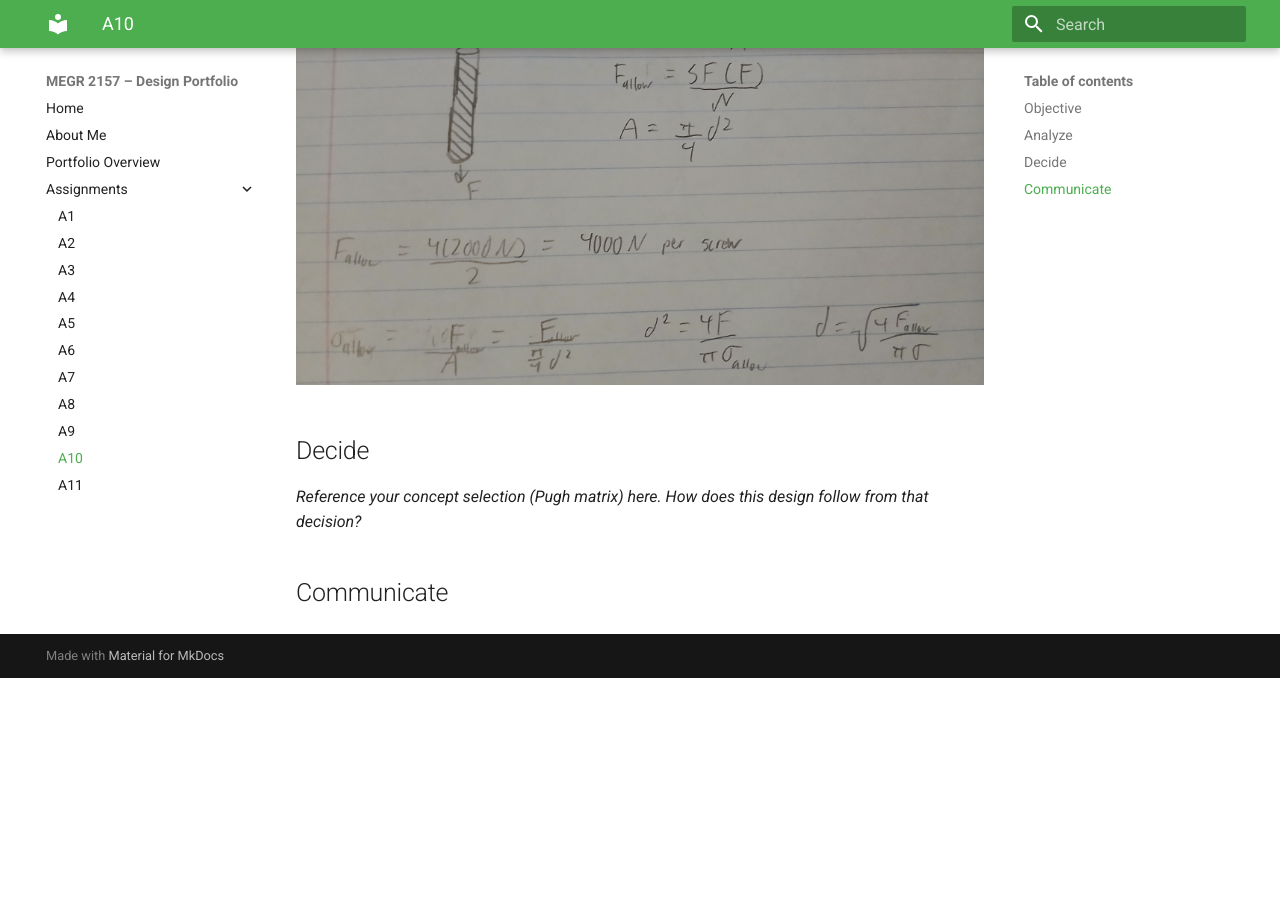
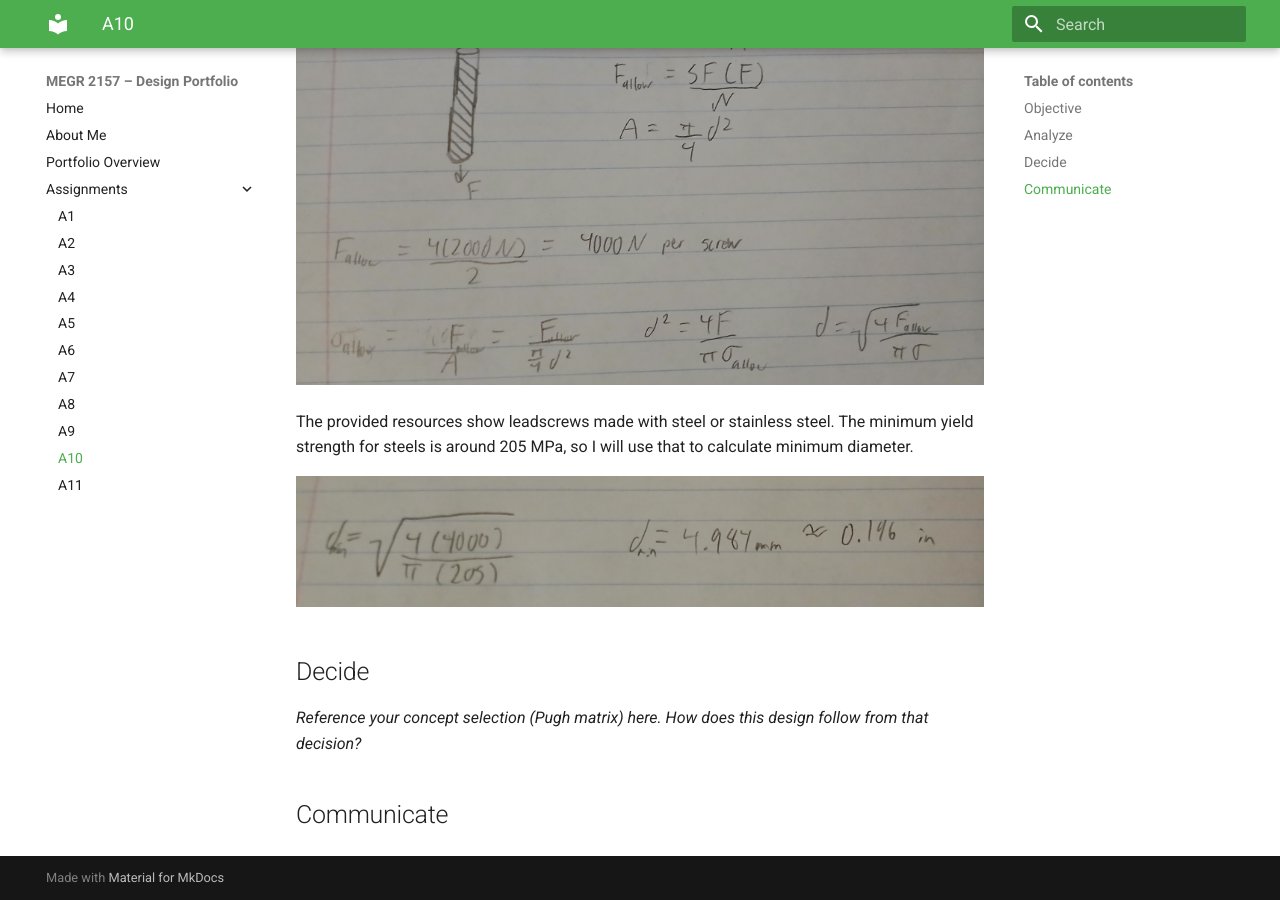
Before and after one commit to DillonK-spec/megr2157-portfolio, an MkDocs documentation site: the page built from docs/assignments/A10/index.md, in a window 1280 px wide and 900 px high, scrolled down 1480 px. Built offline with MkDocs 1.6.1 and Material for MkDocs 9.7.7, drawn with Linux system fonts in a browser that asks for light colours; before the commit the page ends 2158 px from its top, so only the background shows below that.

Commit message:
Update index.md

```diff
--- a/docs/assignments/A10/index.md
+++ b/docs/assignments/A10/index.md
@@ -17,6 +17,9 @@ Here is the FBD and numerical solving for the screw:
 
 ![FBD](FBD.jpg)
 
+The provided resources show leadscrews made with steel or stainless steel. The minimum yield strength for steels is around 205 MPa, so I will use that to calculate minimum diameter.
+
+![dmin](dmin.jpg)
 
 ## Decide
 _Reference your concept selection (Pugh matrix) here. How does this design follow from that decision?_
```
